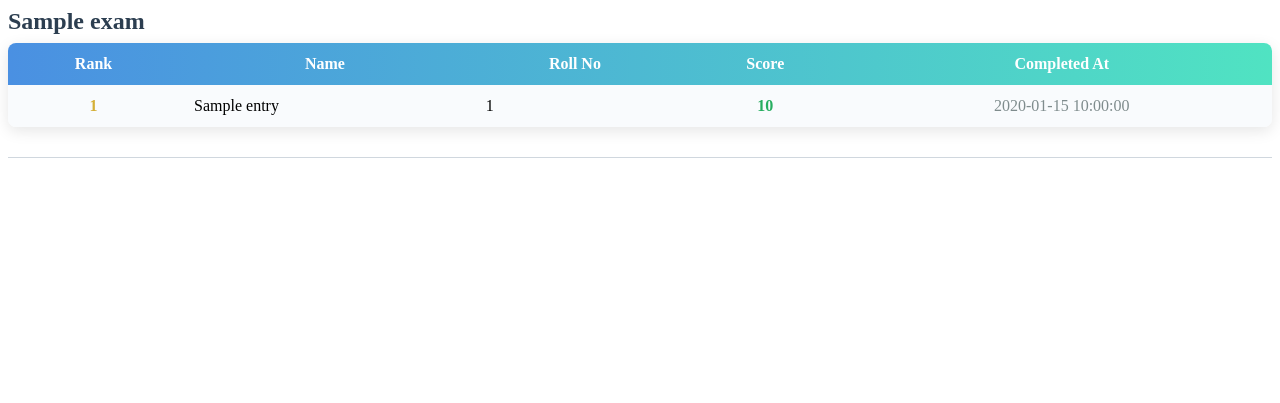
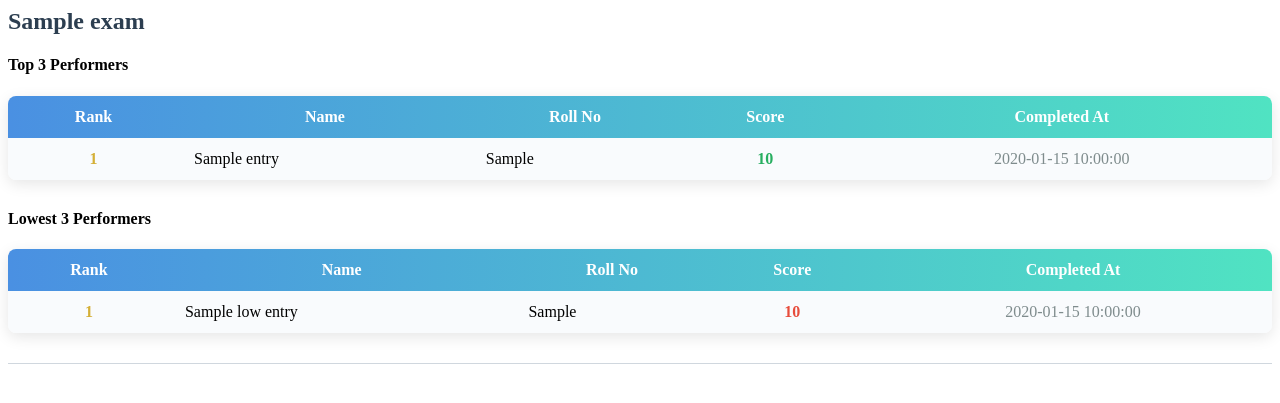
Before and after one commit to Likhith32/Final-Render, a Flask app: template templates/admin_leaderboard.html in a window 1280 px wide. Shown: the top 403 px of the page. Run offline with Flask 3, Linux system fonts and the light colour scheme; the template is opened without the code that fills it: most values are stand-ins (such as "Sample title", 1, 10 or a date in 2020); some libraries are stand-ins or nearby versions.

Commit message:
Update admin_leaderboard.html

```diff
--- a/templates/admin_leaderboard.html
+++ b/templates/admin_leaderboard.html
@@ -70,7 +70,8 @@
   {% for entry in leaderboard %}
     <h3>{{ entry.exam.title }}</h3>
 
-    {% if entry.entries %}
+    <h4>Top 3 Performers</h4>
+    {% if entry.top_entries %}
       <table class="leaderboard-table">
         <thead>
           <tr>
@@ -82,12 +83,40 @@
           </tr>
         </thead>
         <tbody>
-          {% for e in entry.entries %}
+          {% for e in entry.top_entries %}
             <tr style="background-color: {{ '#f9fbfd' if loop.index is odd else '#e8f0fe' }};">
               <td class="{% if e.rank == 1 %}rank-1{% elif e.rank == 2 %}rank-2{% elif e.rank == 3 %}rank-3{% else %}rank-default{% endif %}">{{ e.rank }}</td>
               <td style="text-align: left;">{{ e.name }}</td>
-              <td style="text-align: left;">{{ e.roll_number }}</td>
+              <td style="text-align: left;">{{ e.roll_no }}</td>
               <td style="color:#27ae60; font-weight: 600;">{{ e.score }}</td>
+              <td style="color:#7f8c8d;">{{ e.completed_at }}</td>
+            </tr>
+          {% endfor %}
+        </tbody>
+      </table>
+    {% else %}
+      <p style="font-style: italic; color: #7f8c8d;">No participants yet.</p>
+    {% endif %}
+
+    <h4>Lowest 3 Performers</h4>
+    {% if entry.low_entries %}
+      <table class="leaderboard-table">
+        <thead>
+          <tr>
+            <th>Rank</th>
+            <th>Name</th>
+            <th>Roll No</th>
+            <th>Score</th>
+            <th>Completed At</th>
+          </tr>
+        </thead>
+        <tbody>
+          {% for e in entry.low_entries %}
+            <tr style="background-color: {{ '#f9fbfd' if loop.index is odd else '#e8f0fe' }};">
+              <td class="{% if e.rank == 1 %}rank-1{% elif e.rank == 2 %}rank-2{% elif e.rank == 3 %}rank-3{% else %}rank-default{% endif %}">{{ e.rank }}</td>
+              <td style="text-align: left;">{{ e.name }}</td>
+              <td style="text-align: left;">{{ e.roll_no }}</td>
+              <td style="color:#e74c3c; font-weight: 600;">{{ e.score }}</td>
               <td style="color:#7f8c8d;">{{ e.completed_at }}</td>
             </tr>
           {% endfor %}
```
